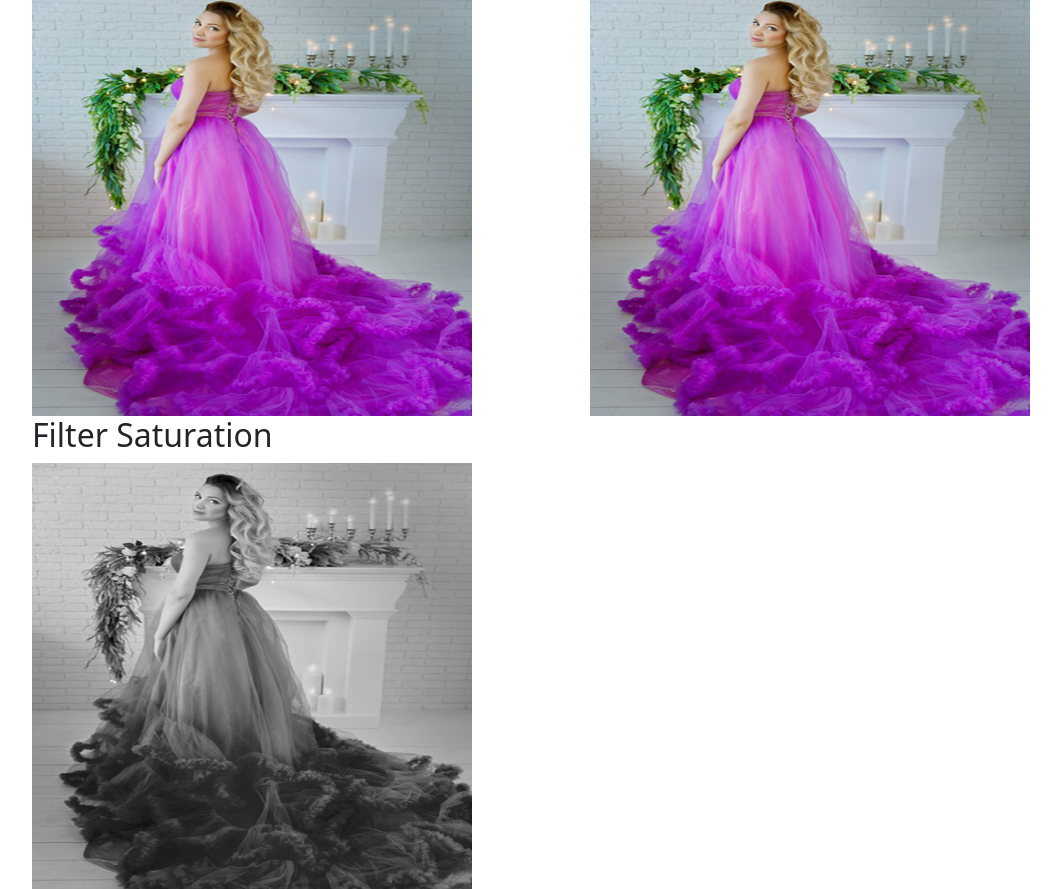
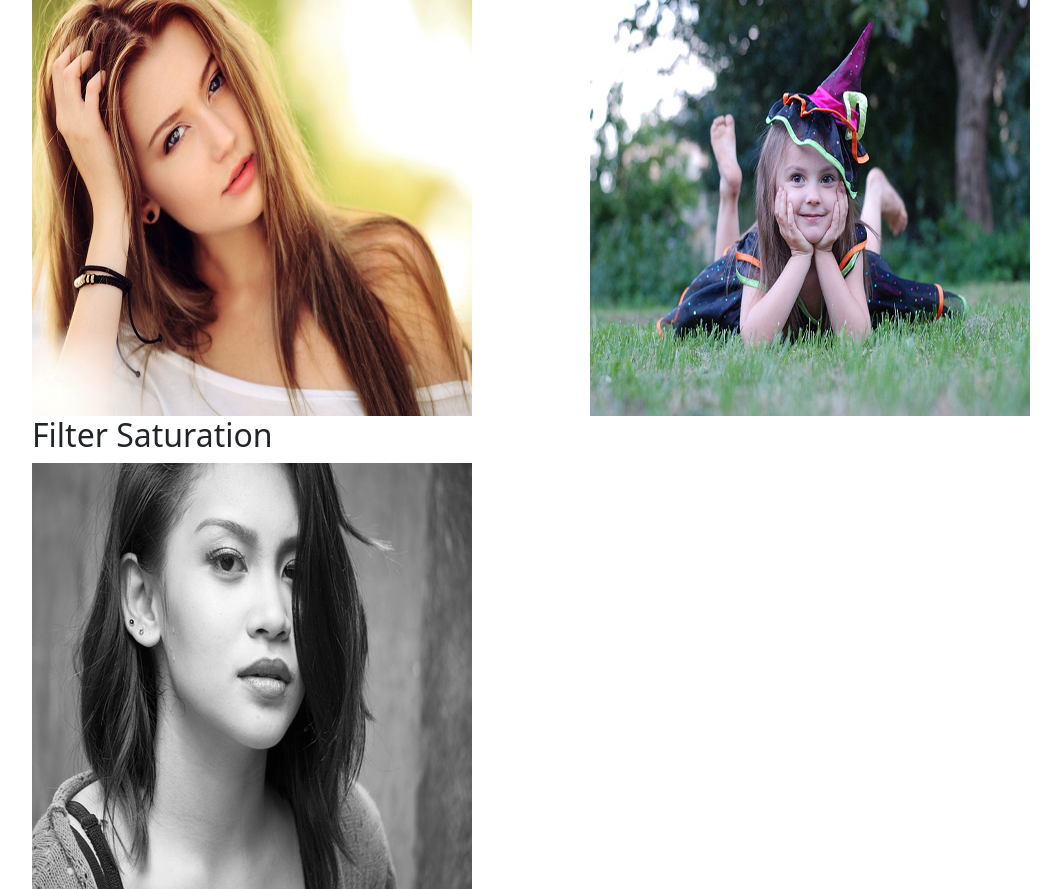
Before and after one commit to kdrbipul/overlay, a plain HTML site: page index.html in a window 1280 px wide. Shown: the part 575-1464 px from the top of the page, without its empty margins (50-1111 px from the left). Drawn offline with nearby package versions, Linux system fonts and the light colour scheme.

Commit message:
all done

```diff
--- a/index.html
+++ b/index.html
@@ -28,7 +28,7 @@
         <div>
             <h2>Bottom To Top Overflow</h2>
             <div class="bottom_overlay-2">
-                <img src="./images/woman 1.jpg" alt="woman1" class="image">
+                <img src="./images/woman 2.jpg" alt="woman1" class="image">
                 <div class="overlay-2">
                     <div class="text">
                         <h6>
@@ -42,7 +42,7 @@
         <div>
             <h2>Right To Left Overflow</h2>
             <div class="bottom_overlay-3">
-                <img src="./images/woman 1.jpg" alt="woman1" class="image">
+                <img src="./images/woman 3.jpg" alt="woman1" class="image">
                 <div class="overlay-3">
                     <div class="text">
                         <h6>
@@ -56,7 +56,7 @@
         <div>
             <h2>Left To Right Overflow</h2>
             <div class="bottom_overlay-4">
-                <img src="./images/woman 1.jpg" alt="woman1" class="image">
+                <img src="./images/woman 4.jpg" alt="woman1" class="image">
                 <div class="overlay-4">
                     <div class="text">
                         <h6>
@@ -71,7 +71,7 @@
         <div>
             <h2>Filter Saturation</h2>
             <div class="bottom_overlay">
-                <img class="img" src="./images/woman 1.jpg" alt="woman1" class="image">
+                <img class="img" src="./images/woman 5.jpg" alt="woman1" class="image">
                 <div class="overlay">
                     <div class="text">
                         <h6 style="display:none;">
```
